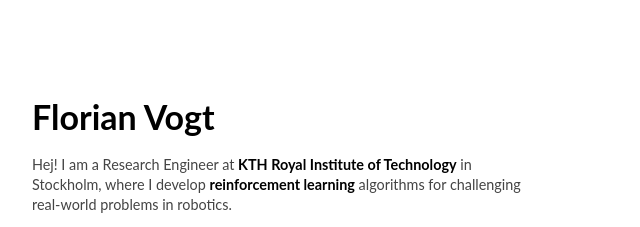
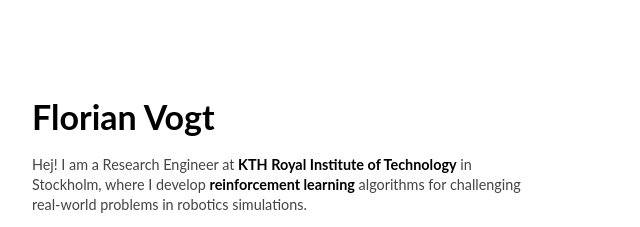
Before and after one commit to fvgt/florianvogt.github.io, a plain HTML site: page index.html in a window 1280 px wide. Shown: the top 227 px of the page, 198-838 px from the left. Drawn offline with Linux system fonts and the light colour scheme.

Commit message:
remove white space

```diff
--- a/index.html
+++ b/index.html
@@ -115,7 +115,7 @@
             <p>
                 Hej! I am a Research Engineer at <strong>KTH Royal Institute of Technology</strong> in Stockholm,
                 where I develop <strong>reinforcement learning</strong> algorithms for challenging real-world
-                    problems in robotics.
+                problems in robotics simulations.
             </p>
             <p>
                 I received my Master's degree from the <strong>University of Freiburg</strong>. My research
```
Lines whose indentation alone changed are shown as unchanged.
